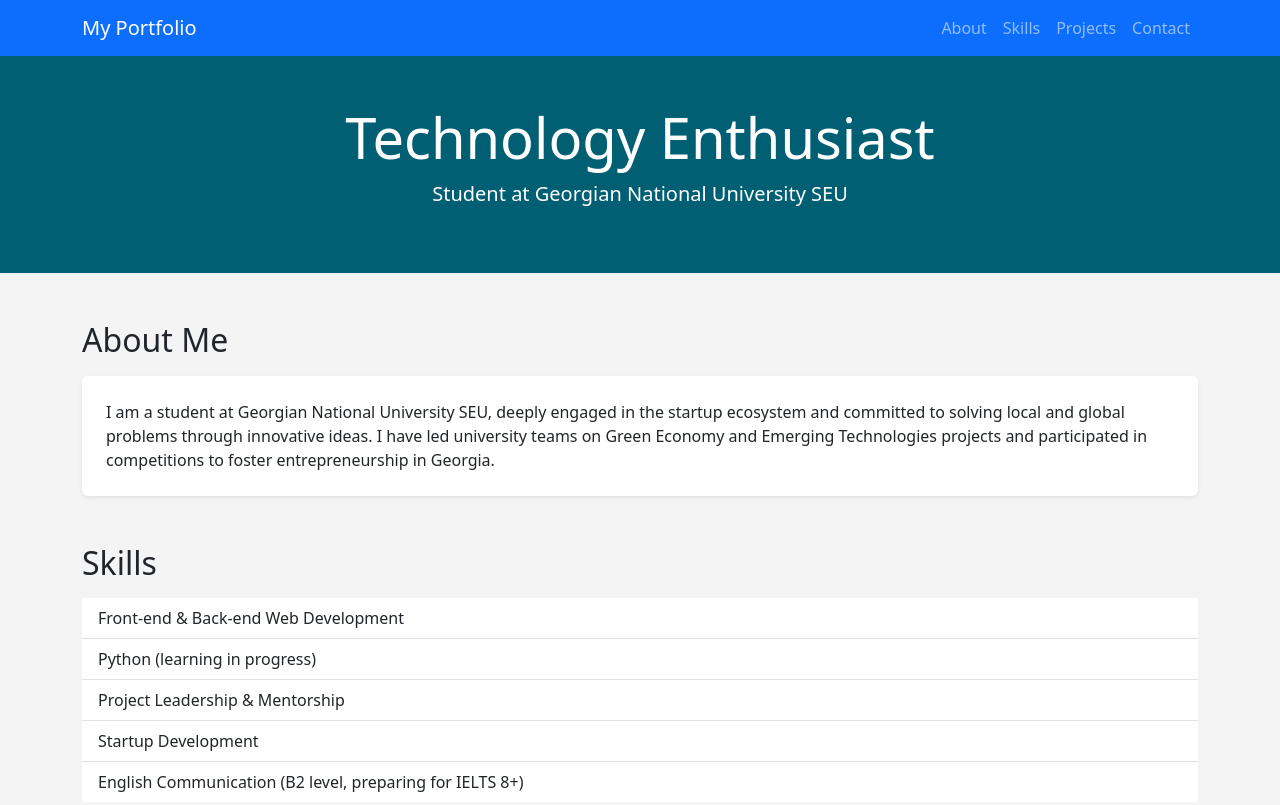
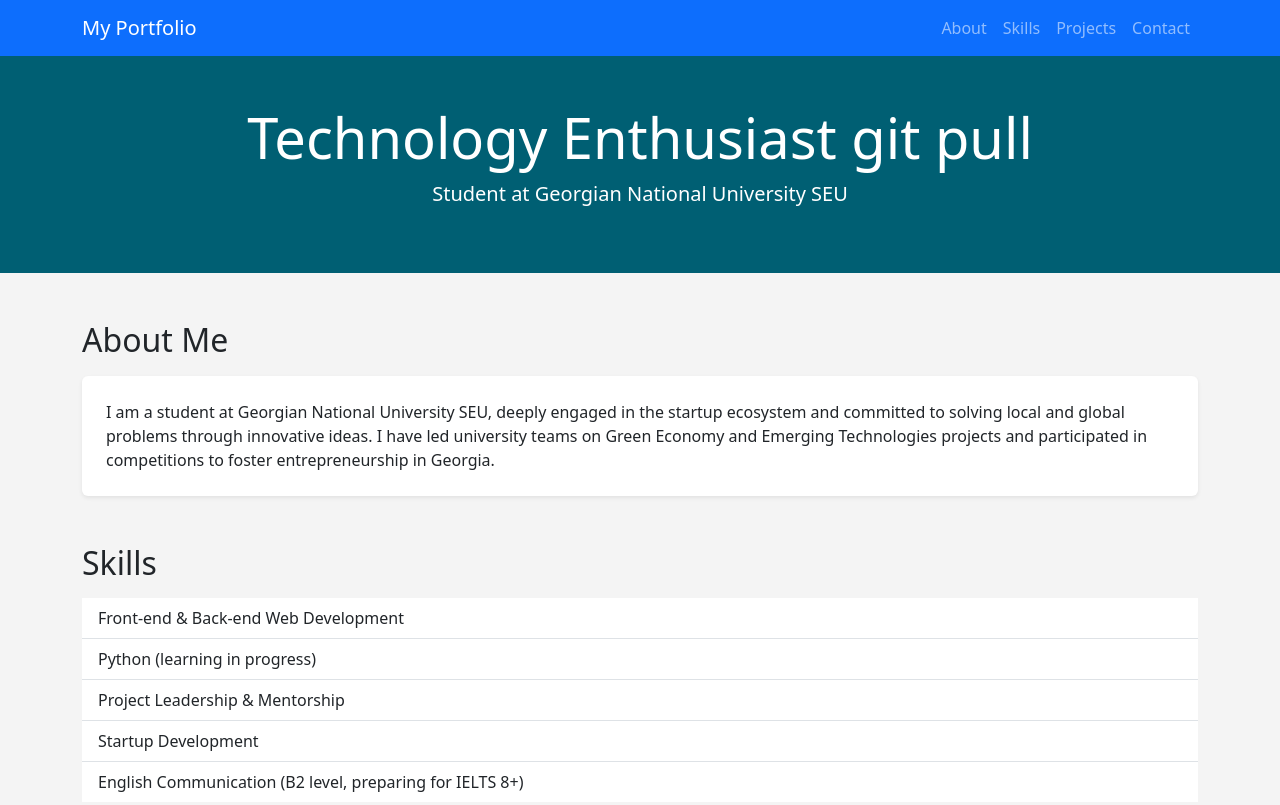
Before and after one commit to kelenjo/Python-Internship-2025, a plain HTML site: page Chapter03_Bootstrap/Projects/Davit Egoian/index.html in a window 1280 px wide. Shown: the top 805 px of the page. Drawn offline with nearby package versions, Linux system fonts and the light colour scheme.

Commit message:
boostrap added

```diff
--- a/Chapter03_Bootstrap/Projects/Davit Egoian/index.html
+++ b/Chapter03_Bootstrap/Projects/Davit Egoian/index.html
@@ -39,7 +39,7 @@
     <!-- Header Jumbotron -->
     <header class="py-5 text-white" style="background-color: #005f73;">
       <div class="container text-center">
-        <h1 class="display-4">Technology Enthusiast </h1>
+        <h1 class="display-4">Technology Enthusiast git pull</h1>
         <p class="lead">Student at Georgian National University SEU</p>
       </div>
     </header>
```
